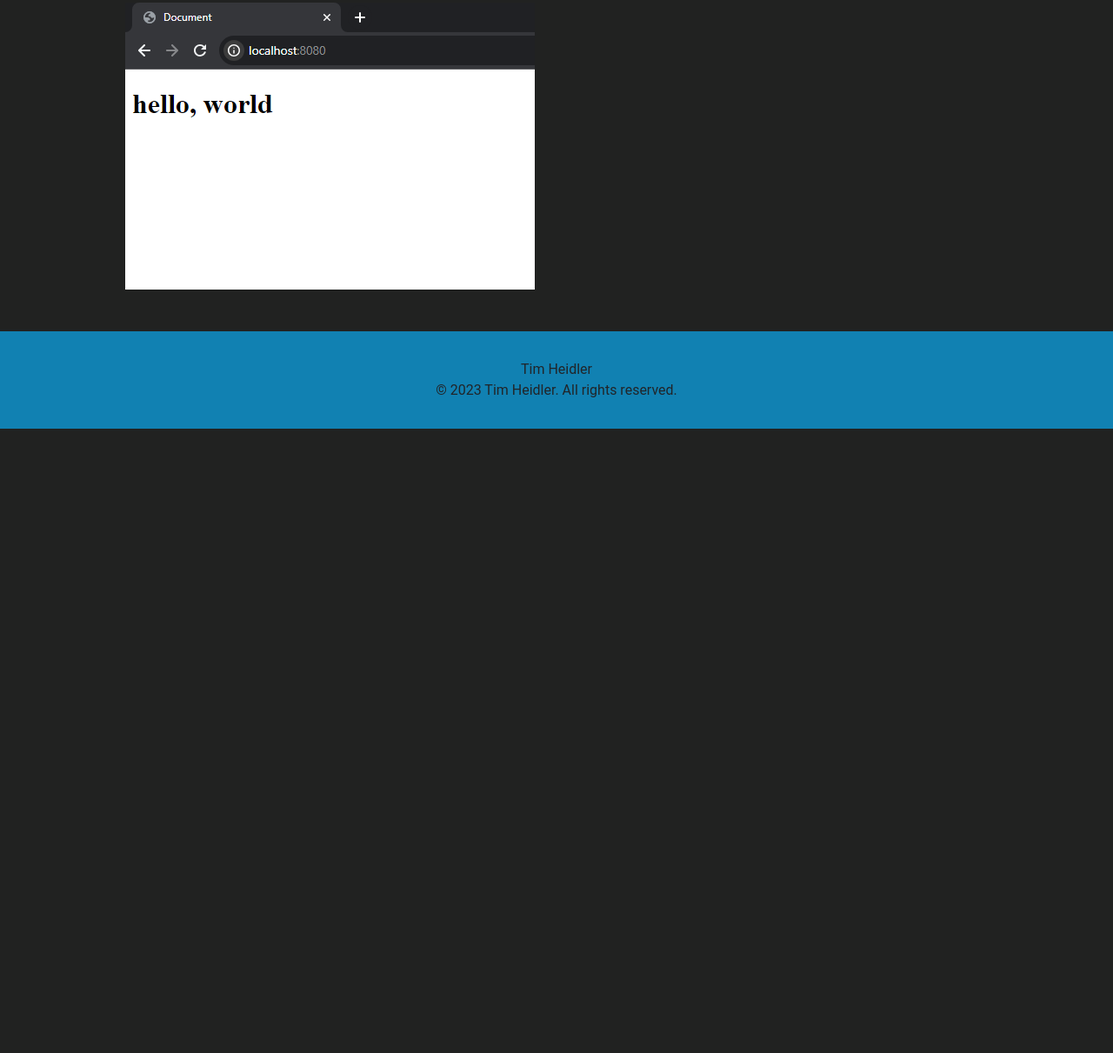
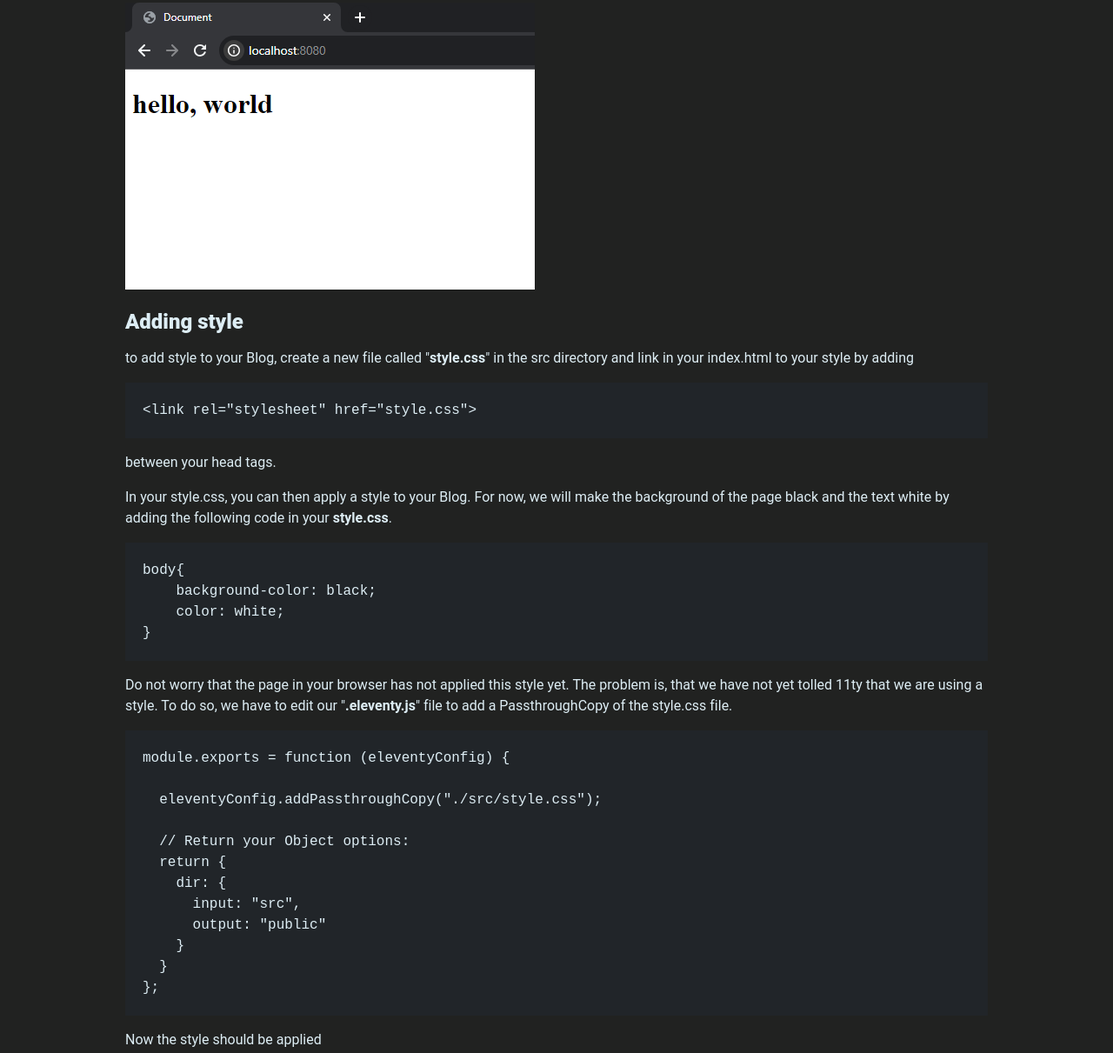
Before and after one commit to timplay33/JAMStack-blog-site, an Eleventy site: page src/blog/2023-07-17-simple-static-blog-with-11ty-decapcms-and-netlify.md in a window 1280 px wide. Shown: the part 3005-4216 px from the top of the page at 87% size. Before the commit the page ends 3498 px from the top, so only its background shows below. Built offline with nearby package versions, Linux system fonts and the light colour scheme; Eleventy itself is replaced by a stand-in of ours; code samples lack their colours; files that its build step writes are made by us from their sources.

Commit message:
Update Blog “2023-07-17-simple-static-blog-with-11ty-decapcms-and-netlify”

````diff
--- a/src/blog/2023-07-17-simple-static-blog-with-11ty-decapcms-and-netlify.md
+++ b/src/blog/2023-07-17-simple-static-blog-with-11ty-decapcms-and-netlify.md
@@ -66,7 +66,7 @@ After that, we need to tell 11ty more about our project by creating a new file c
 
 The code block tells 11ty where the files you create will be (src directory) and where the build files will be (public directory).
 
-## Src directory and base.html file
+## Src directory and index.html file
 
 now that 11ty knows where the files you create will be. Let's create them. Starting with the most important file the "index.html" this file will be the landing page of your Blog. At first, create a folder in the directory of your project called "**src**" in this directory will be all your code. In this folder, create the "**index.html**" and add the standard html5 template code in it.
 
@@ -97,3 +97,43 @@ After wards, save the file and type the command **npm start** to start the web s
 Paste the link into your browser and your h1 headline should be displayed on the page.
 
 ![image of the h1 headline in the browser](/assets/blog/simple_static_blog_img5.png)
+
+## Adding style
+
+to add style to your Blog, create a new file called "**style.css**" in the src directory and link in your index.html to your style by adding
+
+```html
+<link rel="stylesheet" href="style.css">
+```
+
+between your head tags.
+
+In your style.css, you can then apply a style to your Blog. For now, we will make the background of the page black and the text white by adding the following code in your **style.css**.
+
+```css
+body{
+    background-color: black;
+    color: white;
+}
+```
+
+Do not worry that the page in your browser has not applied this style yet. The problem is, that we have not yet tolled 11ty that we are using a style. To do so, we have to edit our "**.eleventy.js**" file to add a PassthroughCopy of the style.css file.
+
+```
+module.exports = function (eleventyConfig) {
+
+  eleventyConfig.addPassthroughCopy("./src/style.css");
+
+  // Return your Object options:
+  return {
+    dir: {
+      input: "src",
+      output: "public"
+    }
+  }
+};
+```
+
+Now the style should be applied
+
+![image of the h1 headline in the browser with the style applied](/assets/blog/simple_static_blog_img6.png)
````
Also changed, not shown: public/assets/blog/simple_static_blog_img6.png (added).
